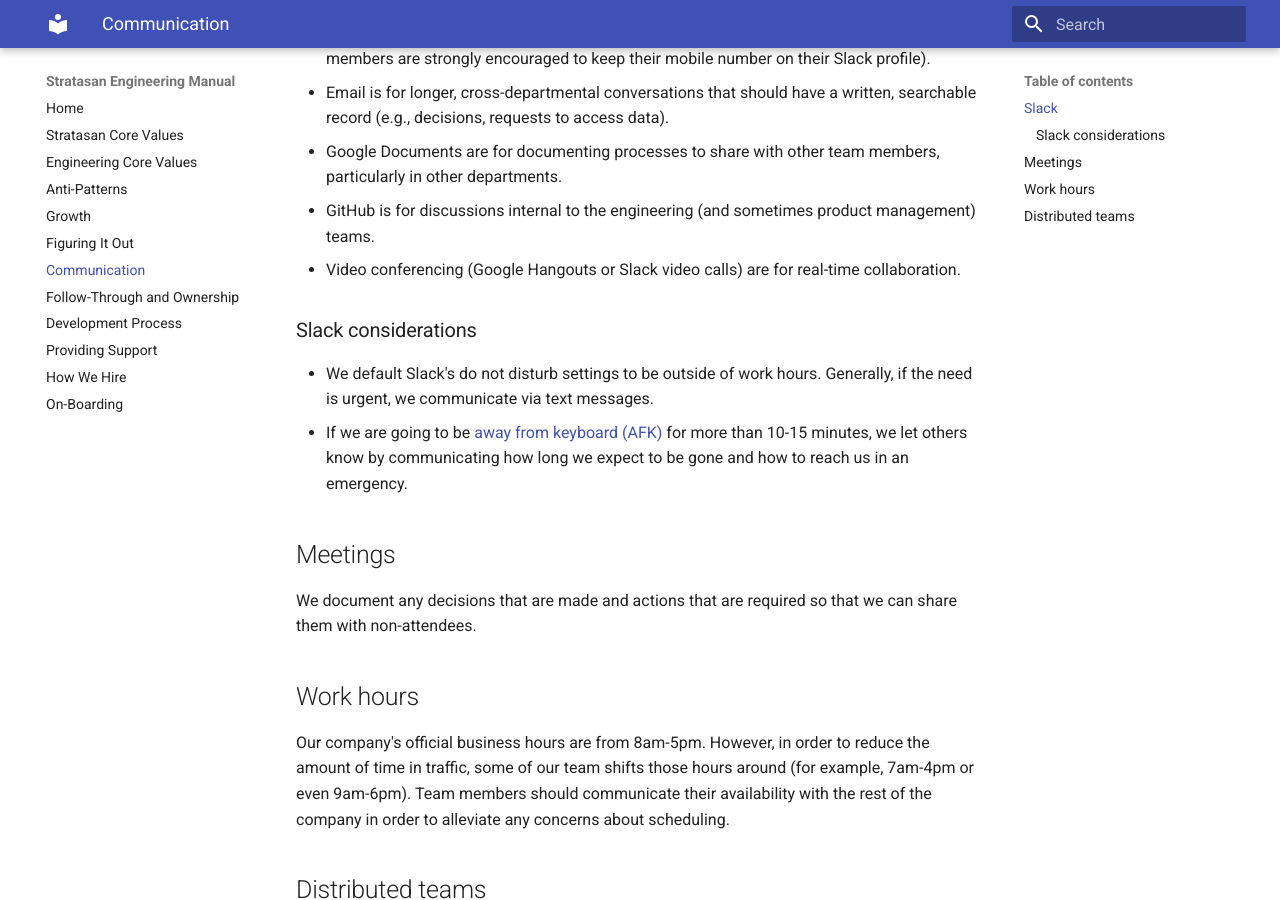
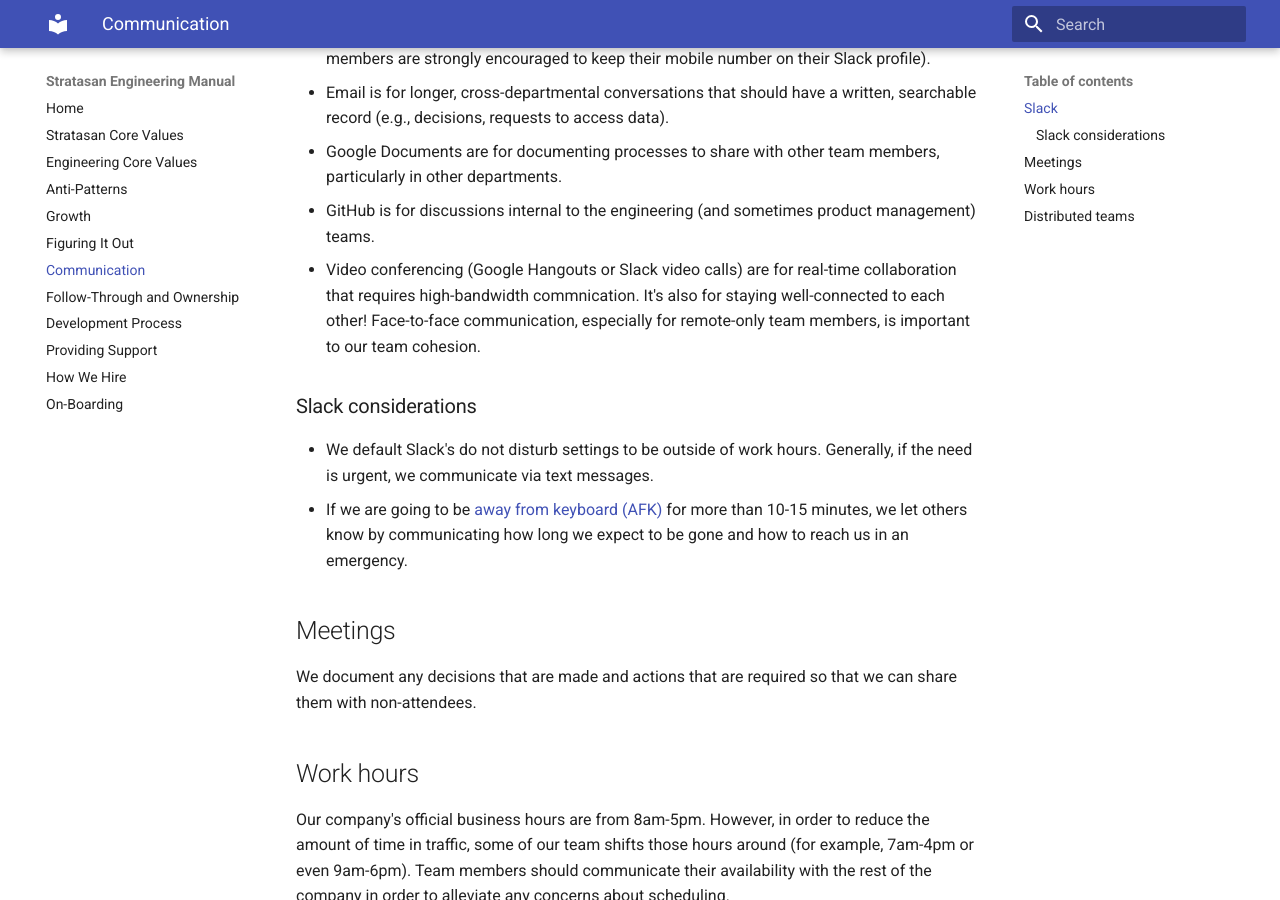
Before and after one commit to stratasan/engineering, an MkDocs documentation site: the page built from docs/how_we_communicate.md, in a window 1280 px wide and 900 px high, scrolled down 471 px. Built offline with MkDocs 1.6.1 and Material for MkDocs 9.7.7, drawn with Linux system fonts in a browser that asks for light colours; old or Windows-style settings are respelled for this version of MkDocs.

Commit message:
why video chat?

```diff
--- a/docs/how_we_communicate.md
+++ b/docs/how_we_communicate.md
@@ -25,7 +25,9 @@ should occur via email or GitHub comments.
 - GitHub is for discussions internal to the engineering (and sometimes product
   management) teams.
 - Video conferencing (Google Hangouts or Slack video calls) are for
-  real-time collaboration.
+  real-time collaboration that requires high-bandwidth commnication. It's also
+  for staying well-connected to each other! Face-to-face communication,
+  especially for remote-only team members, is important to our team cohesion.
 
 ### Slack considerations
 
```
